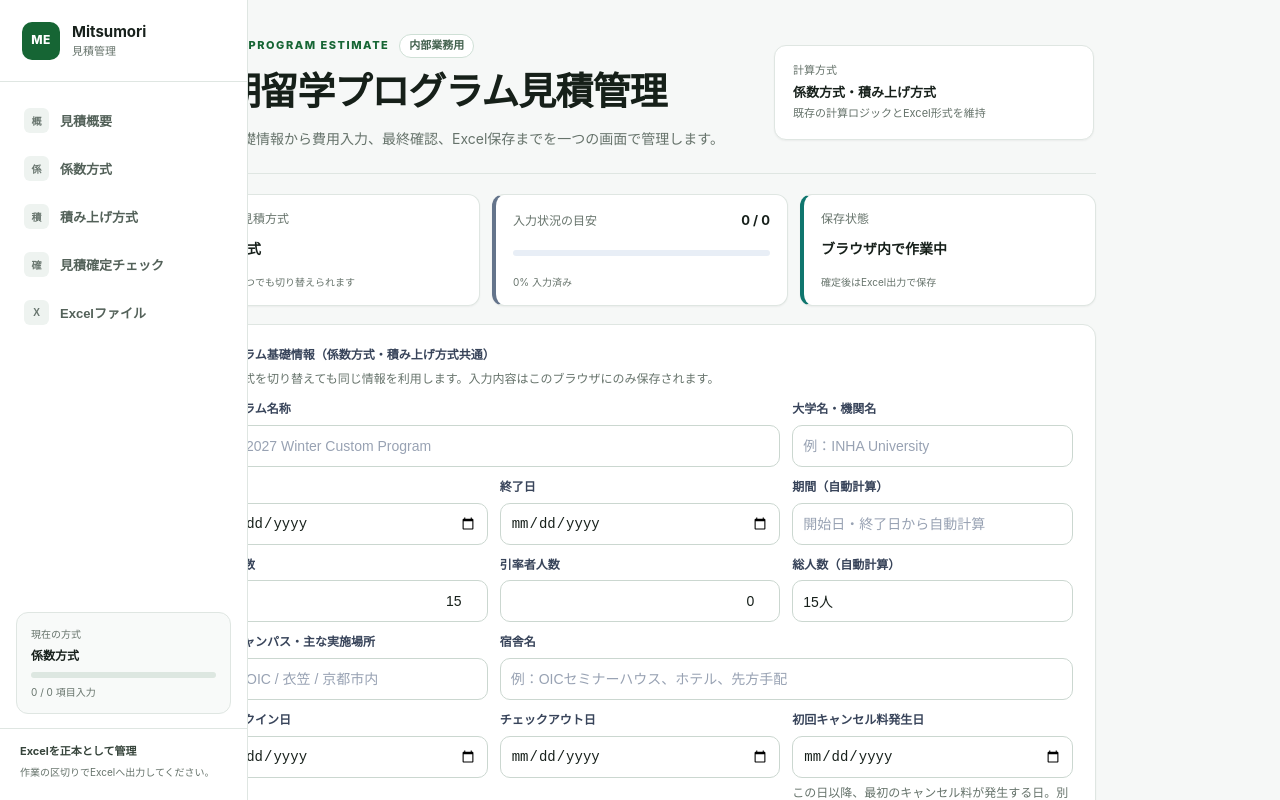
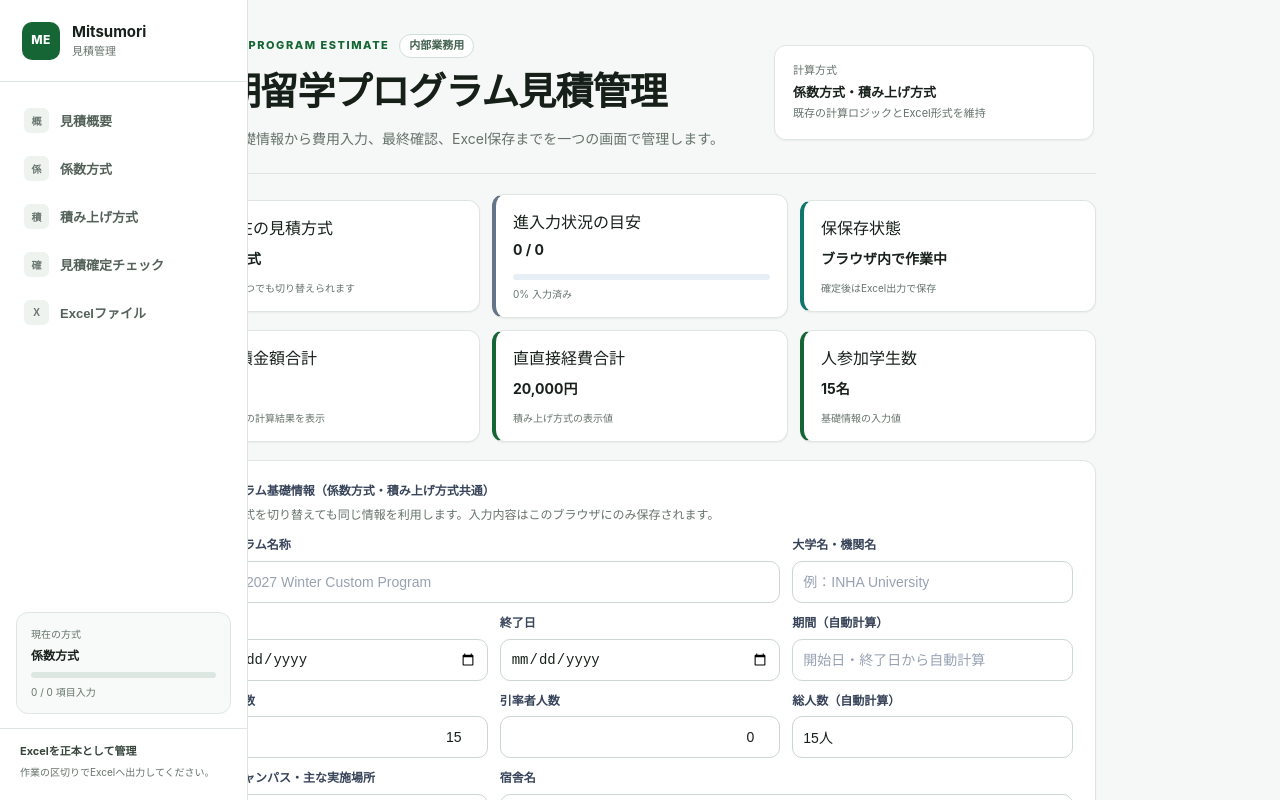
Before and after one commit to Steveston147/mitsumori, a React (Vite) app: page / in a window 1280 px wide. Shown: the top 800 px of the page. Built offline with nearby package versions, Linux system fonts and the light colour scheme.

Commit message:
PR35 ナビゲーション強調とKPIカードを追加

```diff
--- a/src/components/ProfessionalUiShell.jsx
+++ b/src/components/ProfessionalUiShell.jsx
@@ -1,5 +1,6 @@
 import React, { useEffect, useMemo, useState } from "react";
 import { createPortal } from "react-dom";
+import { MetricCard, SidebarNavButton } from "./ProfessionalUiPrimitives";
 import "./ProfessionalUiShell.css";
 import "./ProfessionalUiPolish.css";
 import "./ProfessionalUiV2.css";
@@ -22,6 +23,30 @@ function getCompletion() {
   return { completed: meaningful.length, total: controls.length };
 }
 
+function extractAmount(labels) {
+  const candidates = Array.from(document.querySelectorAll(".container *"));
+  for (const element of candidates) {
+    const label = element.textContent?.trim() || "";
+    if (!labels.some((text) => label === text || label.startsWith(text))) continue;
+    const scope = element.closest(".card, .box, .build-up-review-panel, .build-up-workspace, section, article, div");
+    const text = scope?.textContent || element.parentElement?.textContent || "";
+    const amounts = Array.from(text.matchAll(/(?:¥|￥)?\s*([\d,]+)\s*円/g));
+    if (amounts.length) return `${Number(amounts.at(-1)[1].replaceAll(",", "")).toLocaleString("ja-JP")}円`;
+  }
+  return "—";
+}
+
+function getMetrics() {
+  const studentInput = Array.from(document.querySelectorAll("input"))
+    .find((input) => input.closest("label, div")?.textContent?.includes("学生人数"));
+  const studentCount = studentInput?.value ? `${studentInput.value}名` : "—";
+  return {
+    estimateTotal: extractAmount(["見積金額合計", "見積総額", "合計金額", "総額"]),
+    directExpense: extractAmount(["直接経費合計", "入力済み直接経費", "直接経費"]),
+    studentCount,
+  };
+}
+
 function scrollToElement(element) {
   if (!element) return;
   element.scrollIntoView({ behavior: "smooth", block: "start" });
@@ -40,52 +65,38 @@ function findSectionByText(text) {
   return candidates.find((element) => element.textContent?.includes(text));
 }
 
-function Sidebar({ mode, completion }) {
+function Sidebar({ mode, completion, activeItem, onNavigate }) {
   const percent = completion.total
     ? Math.min(100, Math.round((completion.completed / completion.total) * 100))
     : 0;
+
+  const navigate = (item, action) => {
+    onNavigate(item);
+    action();
+  };
 
   return (
     <aside className="estimate-sidebar no-print" aria-label="見積管理メニュー">
       <div className="estimate-sidebar-brand">
         <span className="estimate-sidebar-logo" aria-hidden="true">ME</span>
-        <div>
-          <strong>Mitsumori</strong>
-          <span>見積管理</span>
-        </div>
+        <div><strong>Mitsumori</strong><span>見積管理</span></div>
       </div>
 
       <nav className="estimate-sidebar-nav">
-        <button type="button" onClick={() => window.scrollTo({ top: 0, behavior: "smooth" })}>
-          <span aria-hidden="true">概</span>見積概要
-        </button>
-        <button type="button" onClick={() => activateMode(0)}>
-          <span aria-hidden="true">係</span>係数方式
-        </button>
-        <button type="button" onClick={() => activateMode(1)}>
-          <span aria-hidden="true">積</span>積み上げ方式
-        </button>
-        <button type="button" onClick={() => scrollToElement(findSectionByText("見積確定チェック"))}>
-          <span aria-hidden="true">確</span>見積確定チェック
-        </button>
-        <button type="button" onClick={() => scrollToElement(findSectionByText("Excel"))}>
-          <span aria-hidden="true">X</span>Excelファイル
-        </button>
+        <SidebarNavButton icon="概" active={activeItem === "overview"} onClick={() => navigate("overview", () => window.scrollTo({ top: 0, behavior: "smooth" }))}>見積概要</SidebarNavButton>
+        <SidebarNavButton icon="係" active={activeItem === "factor"} onClick={() => navigate("factor", () => activateMode(0))}>係数方式</SidebarNavButton>
+        <SidebarNavButton icon="積" active={activeItem === "build-up"} onClick={() => navigate("build-up", () => activateMode(1))}>積み上げ方式</SidebarNavButton>
+        <SidebarNavButton icon="確" active={activeItem === "check"} onClick={() => navigate("check", () => scrollToElement(findSectionByText("見積確定チェック")))}>見積確定チェック</SidebarNavButton>
+        <SidebarNavButton icon="X" active={activeItem === "excel"} onClick={() => navigate("excel", () => scrollToElement(findSectionByText("Excel")))}>Excelファイル</SidebarNavButton>
       </nav>
 
       <div className="estimate-sidebar-status">
-        <span>現在の方式</span>
-        <strong>{mode}</strong>
-        <div className="estimate-sidebar-progress" aria-label={`入力状況 ${percent}%`}>
-          <span style={{ width: `${percent}%` }} />
-        </div>
+        <span>現在の方式</span><strong>{mode}</strong>
+        <div className="estimate-sidebar-progress" aria-label={`入力状況 ${percent}%`}><span style={{ width: `${percent}%` }} /></div>
         <small>{completion.completed} / {completion.total} 項目入力</small>
       </div>
 
-      <div className="estimate-sidebar-note">
-        <strong>Excelを正本として管理</strong>
-        <span>作業の区切りでExcelへ出力してください。</span>
-      </div>
+      <div className="estimate-sidebar-note"><strong>Excelを正本として管理</strong><span>作業の区切りでExcelへ出力してください。</span></div>
     </aside>
   );
 }
@@ -94,50 +105,25 @@ function Header() {
   return (
     <header className="app-hero app-hero-v2 no-print">
       <div className="app-hero-copy">
-        <div className="app-hero-meta">
-          <span className="app-product-kicker">CUSTOM PROGRAM ESTIMATE</span>
-          <span className="app-context-badge">内部業務用</span>
-        </div>
+        <div className="app-hero-meta"><span className="app-product-kicker">CUSTOM PROGRAM ESTIMATE</span><span className="app-context-badge">内部業務用</span></div>
         <h1>短期留学プログラム見積管理</h1>
         <p>案件の基礎情報から費用入力、最終確認、Excel保存までを一つの画面で管理します。</p>
       </div>
-      <div className="app-header-summary" aria-label="アプリの管理方針">
-        <span>計算方式</span>
-        <strong>係数方式・積み上げ方式</strong>
-        <small>既存の計算ロジックとExcel形式を維持</small>
-      </div>
+      <div className="app-header-summary" aria-label="アプリの管理方針"><span>計算方式</span><strong>係数方式・積み上げ方式</strong><small>既存の計算ロジックとExcel形式を維持</small></div>
     </header>
   );
 }
 
-function StatusBar({ mode, completion }) {
-  const percent = useMemo(() => {
-    if (!completion.total) return 0;
-    return Math.min(100, Math.round((completion.completed / completion.total) * 100));
-  }, [completion]);
-
+function StatusBar({ mode, completion, metrics }) {
+  const percent = useMemo(() => completion.total ? Math.min(100, Math.round((completion.completed / completion.total) * 100)) : 0, [completion]);
   return (
     <section className="workflow-status workflow-status-v2 no-print" aria-label="作業状況">
-      <article>
-        <span className="workflow-label">現在の見積方式</span>
-        <strong>{mode}</strong>
-        <small>方式はいつでも切り替えられます</small>
-      </article>
-      <article>
-        <div className="workflow-progress-copy">
-          <span>入力状況の目安</span>
-          <strong>{completion.completed} / {completion.total}</strong>
-        </div>
-        <div className="workflow-progress-track">
-          <span style={{ width: `${percent}%` }} />
-        </div>
-        <small>{percent}% 入力済み</small>
-      </article>
-      <article>
-        <span className="workflow-label">保存状態</span>
-        <strong>ブラウザ内で作業中</strong>
-        <small>確定後はExcel出力で保存</small>
-      </article>
+      <MetricCard icon="方" label="現在の見積方式" value={mode} note="方式はいつでも切り替えられます" />
+      <MetricCard icon="進" label="入力状況の目安" value={`${completion.completed} / ${completion.total}`} note={`${percent}% 入力済み`} tone="slate"><div className="workflow-progress-track"><span style={{ width: `${percent}%` }} /></div></MetricCard>
+      <MetricCard icon="保" label="保存状態" value="ブラウザ内で作業中" note="確定後はExcel出力で保存" tone="teal" />
+      <MetricCard icon="見" label="見積金額合計" value={metrics.estimateTotal} note="既存画面の計算結果を表示" tone="green" />
+      <MetricCard icon="直" label="直接経費合計" value={metrics.directExpense} note="積み上げ方式の表示値" tone="amber" />
+      <MetricCard icon="人" label="参加学生数" value={metrics.studentCount} note="基礎情報の入力値" tone="slate" />
     </section>
   );
 }
@@ -148,21 +134,22 @@ export default function ProfessionalUiShell() {
   const [sidebarTarget, setSidebarTarget] = useState(null);
   const [mode, setMode] = useState(() => getVisibleMode());
   const [completion, setCompletion] = useState(() => getCompletion());
+  const [metrics, setMetrics] = useState(() => getMetrics());
+  const [activeItem, setActiveItem] = useState("overview");
 
   useEffect(() => {
     const refresh = () => {
-      setMode(getVisibleMode());
+      const nextMode = getVisibleMode();
+      setMode(nextMode);
       setCompletion(getCompletion());
+      setMetrics(getMetrics());
+      if (nextMode.includes("係数")) setActiveItem((current) => current === "build-up" ? "factor" : current);
+      if (nextMode.includes("積み上げ")) setActiveItem((current) => current === "factor" ? "build-up" : current);
     };
     const container = document.querySelector(".container");
     if (!container) return undefined;
     const observer = new MutationObserver(refresh);
-    observer.observe(container, {
-      subtree: true,
-      childList: true,
-      attributes: true,
-      attributeFilter: ["class", "hidden"],
-    });
+    observer.observe(container, { subtree: true, childList: true, characterData: true, attributes: true, attributeFilter: ["class", "hidden", "value"] });
     document.addEventListener("input", refresh, true);
     document.addEventListener("change", refresh, true);
     refresh();
@@ -186,11 +173,9 @@ export default function ProfessionalUiShell() {
     const sidebarMount = document.createElement("div");
     sidebarMount.setAttribute("data-estimate-sidebar", "");
     document.body.prepend(sidebarMount);
-
     const headerMount = document.createElement("div");
     headerMount.setAttribute("data-professional-header", "");
     container.insertBefore(headerMount, originalTitle);
-
     const statusMount = document.createElement("div");
     statusMount.setAttribute("data-workflow-status", "");
     container.insertBefore(statusMount, tabs);
@@ -203,17 +188,15 @@ export default function ProfessionalUiShell() {
       container.classList.remove("professional-app-shell", "professional-app-shell-v2");
       document.body.classList.remove("estimate-ui-v2");
       originalTitle.classList.remove("legacy-app-title");
-      sidebarMount.remove();
-      headerMount.remove();
-      statusMount.remove();
+      sidebarMount.remove(); headerMount.remove(); statusMount.remove();
     };
   }, []);
 
   return (
     <>
-      {sidebarTarget ? createPortal(<Sidebar mode={mode} completion={completion} />, sidebarTarget) : null}
+      {sidebarTarget ? createPortal(<Sidebar mode={mode} completion={completion} activeItem={activeItem} onNavigate={setActiveItem} />, sidebarTarget) : null}
       {headerTarget ? createPortal(<Header />, headerTarget) : null}
-      {statusTarget ? createPortal(<StatusBar mode={mode} completion={completion} />, statusTarget) : null}
+      {statusTarget ? createPortal(<StatusBar mode={mode} completion={completion} metrics={metrics} />, statusTarget) : null}
     </>
   );
 }
```
